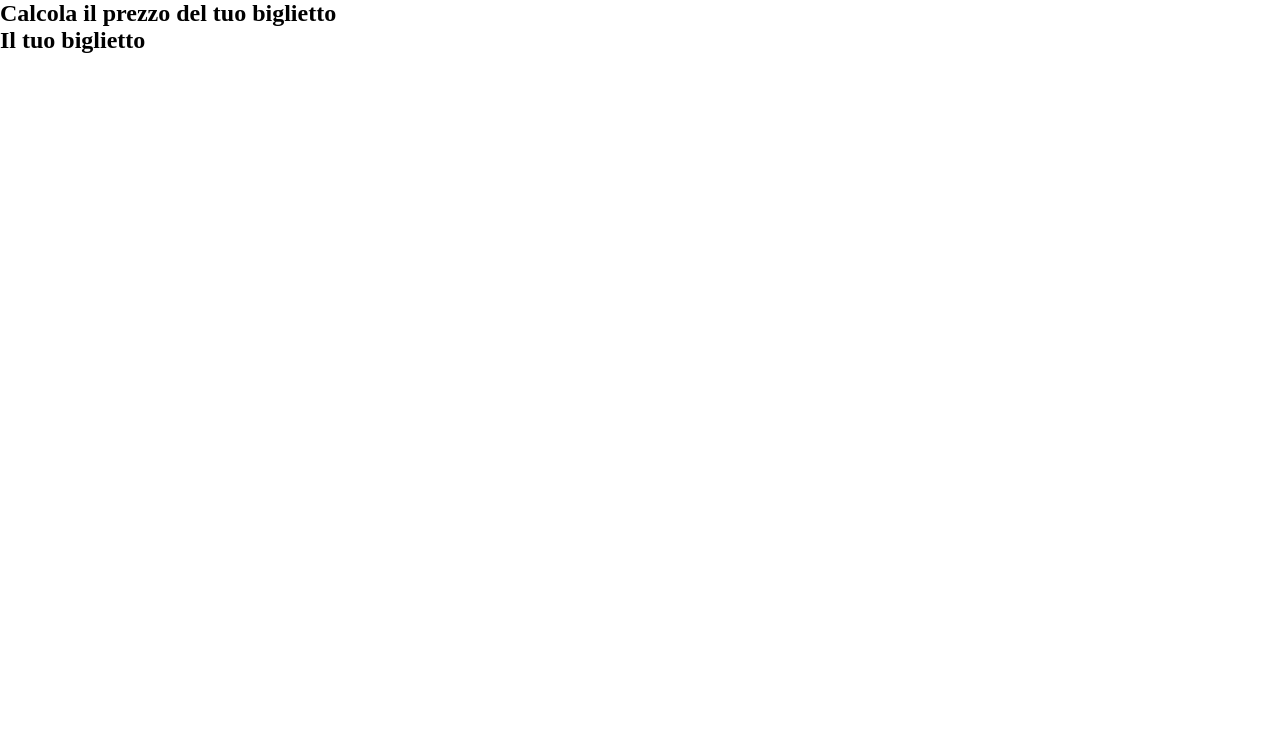
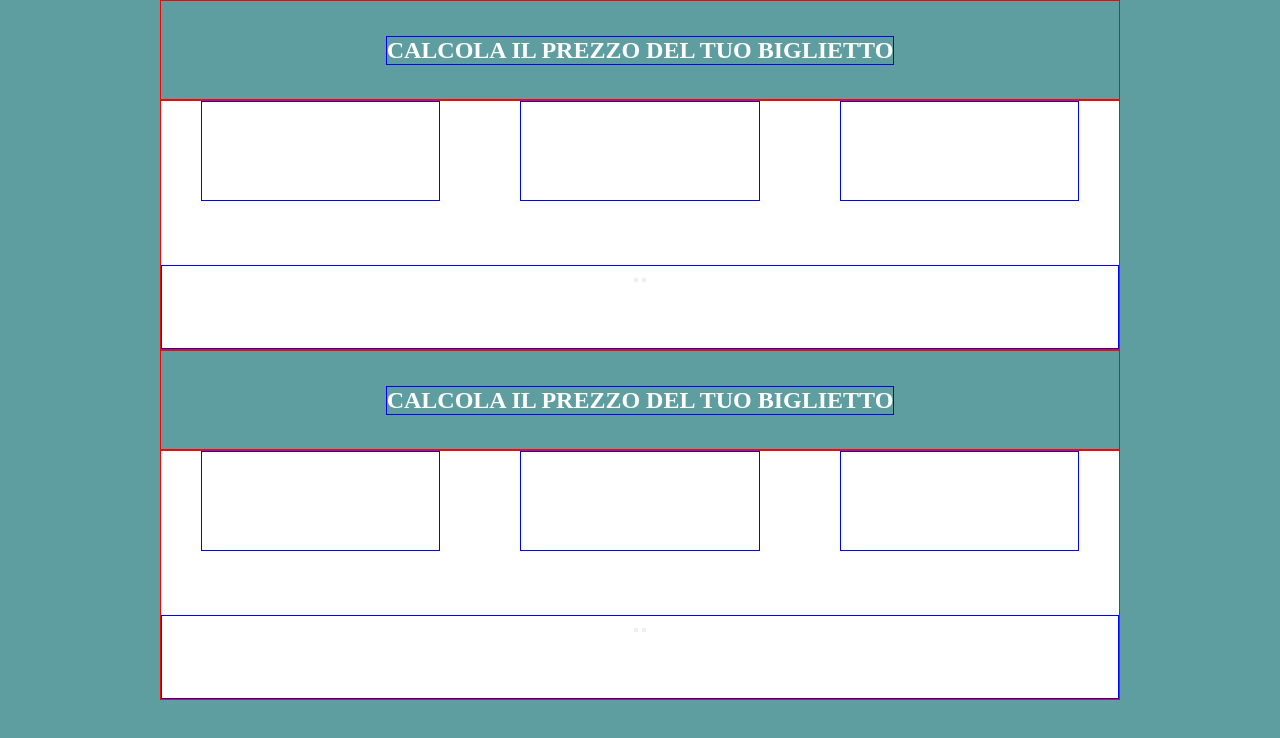
Before and after one commit to cromeo98/-js-biglietto-treno-form, a plain HTML site: page index.html in a window 1280 px wide. Drawn offline with Linux system fonts and the light colour scheme.

Commit message:
add: calc section layout + update framework

```diff
--- a/css/framework.css
+++ b/css/framework.css
@@ -6,6 +6,22 @@
 
 .txt-cen{
     text-align: center;
+}
+
+.txt-upp{
+    text-transform: uppercase;
+}
+
+.h-100vh{
+    height: 100vh;
+}
+
+.bg-white{
+    background-color: white;
+}
+
+.txt-white{
+    color: white;
 }
 
 .container-fluid{
@@ -528,3 +544,28 @@
         align-items: flex-end;
     }
 }
+
+/* debug */
+[class*="col"]{
+    border: 1px solid blue;
+}
+
+.red-bord{
+    border: 1px solid red;
+}
+
+.h-100px{
+    height: 100px;
+}
+
+.h-250px{
+    height: 250px;
+}
+
+.h-500px{
+    height: 500px;
+}
+
+.w-100x{
+    width: 100%;
+}
--- a/css/style.css
+++ b/css/style.css
@@ -0,0 +1,4 @@
+.container-fluid{
+    /* background-color: rgb(185, 20, 80); */
+    background-color: cadetblue;
+}
--- a/index.html
+++ b/index.html
@@ -12,23 +12,77 @@
 </head>
 <body>
 
+    <div class="container-fluid h-100vh">
         <!-- section calculator -->
         <section id="calculator">
-        <h2>Calcola il prezzo del tuo biglietto</h2>
+
+            <div class="container">
+
+                <div class="row red-bord center-xs  h-100px middle-xs">
+
+                    <div class="col">
+                        <h2 class="txt-upp txt-white">Calcola il prezzo del tuo biglietto</h2>
+                    </div>
+
+                </div>
+
+                <div class="row red-bord bg-white h-250px around-xs">
+
+                    <div class="col-xs-3 h-100px"></div>
+                    <div class="col-xs-3 h-100px"></div>
+                    <div class="col-xs-3 h-100px"></div>
+
+                    <div class="col-xs-12 txt-cen">
+
+                        <button></button>
+                        <button></button>
+                    </div>
+                </div>
 
                 <div class="form">
 
                 </div>
+
+            </div>
+
         </section>
         <!-- end calculator -->
 
         <!-- section user-ticket -->
-    <section id="user-ticket">
-        <h2>Il tuo biglietto</h2>
+        <section id="calculator">
 
-        <div class="table"></div>
+            <div class="container">
+
+                <div class="row red-bord center-xs  h-100px middle-xs">
+
+                    <div class="col">
+                        <h2 class="txt-upp txt-white">Calcola il prezzo del tuo biglietto</h2>
+                    </div>
+
+                </div>
+
+                <div class="row red-bord bg-white h-250px around-xs">
+
+                    <div class="col-xs-3 h-100px"></div>
+                    <div class="col-xs-3 h-100px"></div>
+                    <div class="col-xs-3 h-100px"></div>
+
+                    <div class="col-xs-12 txt-cen">
+
+                        <button></button>
+                        <button></button>
+                    </div>
+                </div>
+
+                <div class="form">
+
+                </div>
+
+            </div>
+
         </section>
         <!-- end user-ticket -->
+    </div>
 
     <!-- my script -->
     <script type="text/javascript" src="js/script.js"></script>
```
Lines whose indentation alone changed are shown as unchanged.
